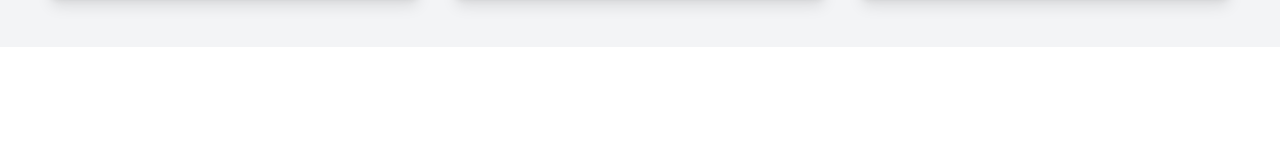
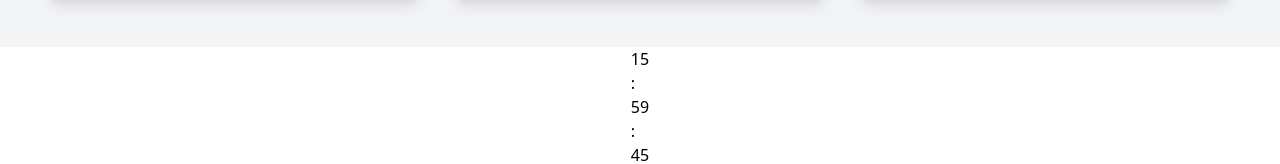
Before and after one commit to t3nsor98/Digital-Layers, a React (Vite) app in the folder digitallayers/: page / in a window 1280 px wide. Shown: the part 2297-2461 px from the top of the page. Before the commit the page ends 2344 px from the top, so only its background shows below. Built offline with nearby package versions, Linux system fonts and the light colour scheme.

Commit message:
feat: add FlipClock component to display real-time clock

```diff
--- a/digitallayers/src/App.jsx
+++ b/digitallayers/src/App.jsx
@@ -2,12 +2,14 @@ import "./App.css";
 import Hero from "./components/Hero";
 import Services from "./components/Services";
 import Pricing from "./components/Pricing";
+import FlipClock from "./components/FlipClock";
 function App() {
   return (
     <>
       <Hero />
       <Services />
       <Pricing />
+      <FlipClock />
     </>
   );
 }
--- /dev/null
+++ b/digitallayers/src/components/FlipClock.jsx
@@ -0,0 +1,30 @@
+import React from 'react'
+
+const FlipClock = () => {
+  const [time, setTime] = React.useState(new Date())
+
+  React.useEffect(() => {
+    const timer = setInterval(() => setTime(new Date()), 1000)
+    return () => clearInterval(timer)
+  }, [])
+
+  return (
+    <div className="flex items-center justify-center space-x-4">
+      <div className="flip-clock">
+        <div className="flip-clock-face">
+          <span className="flip-clock-digit">{('0' + time.getHours()).slice(-2)}</span>
+        </div>
+        <div className="flip-clock-colon">:</div>
+        <div className="flip-clock-face">
+          <span className="flip-clock-digit">{('0' + time.getMinutes()).slice(-2)}</span>
+        </div>
+        <div className="flip-clock-colon">:</div>
+        <div className="flip-clock-face">
+          <span className="flip-clock-digit">{('0' + time.getSeconds()).slice(-2)}</span>
+        </div>
+      </div>
+    </div>
+  )
+}
+
+export default FlipClock
```
